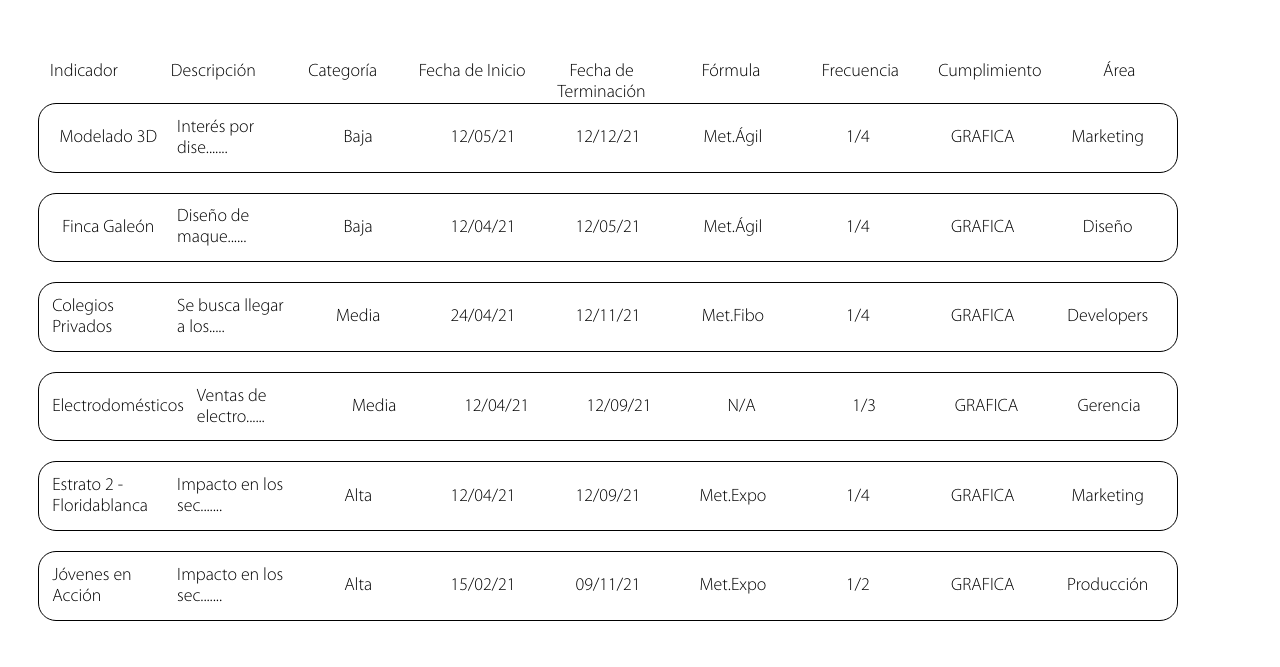
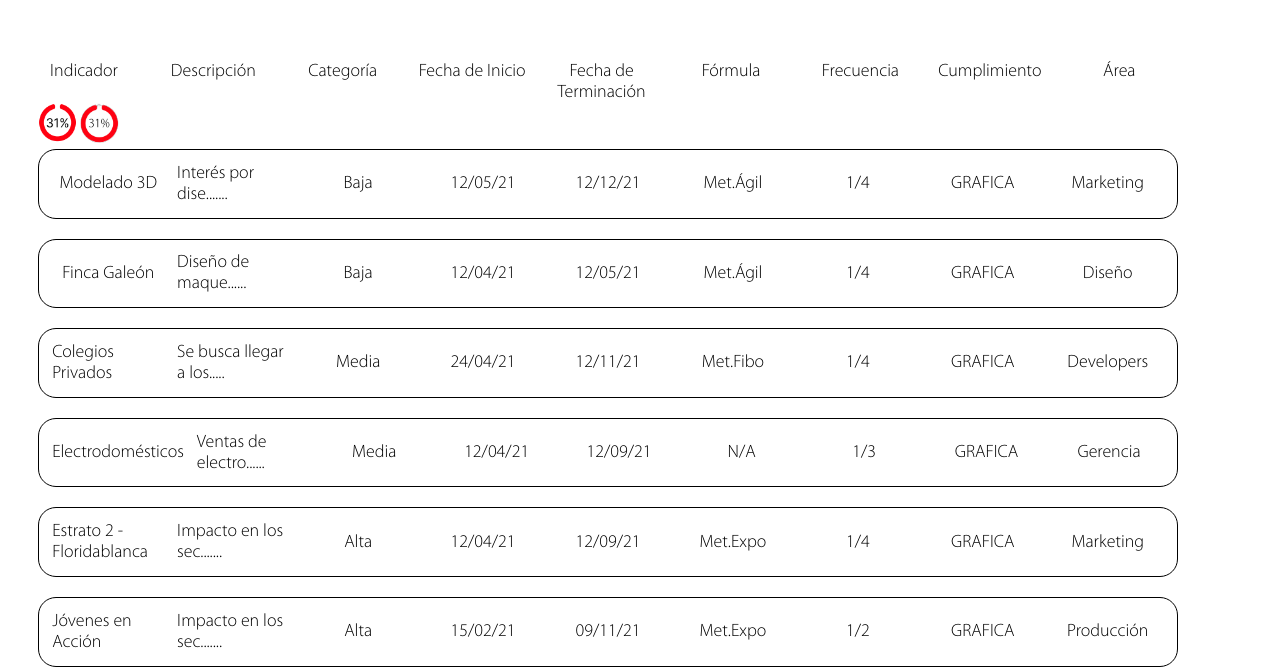
Before and after one commit to Johanbadillo/PROYECTO_MONSALVEJOHAN_SANTOSDANIEL, a plain HTML site: page views/principal.html in a window 1280 px wide. Shown: the part 220-887 px from the top of the page. Before the commit the page ends 841 px from the top, so only its background shows below. Drawn offline with Linux system fonts and the light colour scheme; files whose address does not match are found by name.

Commit message:
feat: :sparkles: add img the graphics

```diff
--- a/views/principal.html
+++ b/views/principal.html
@@ -55,6 +55,9 @@
             <div class="Encabezado">Área</div>
         </div>
         <div class="table-body">
+            <div class="row-container">
+                <img src="./../img/1.png" alt="">
+                <img src="./../img/img1.png" alt="">
                 <div class="table-row">
                     <div class="table-cell">Modelado 3D</div>
                     <div class="table-cell">Interés por dise.......</div>
@@ -65,6 +68,7 @@
                     <div class="table-cell">1/4</div>
                     <div class="table-cell">GRAFICA</div>
                     <div class="table-cell">Marketing</div>
+                </div>
             </div>
 
             <div class="table-row">
```
Also changed, not shown: img/1.png (added), img/img1.png (added), img/img2.png (added), img/img3.png (added), img/img4.png (added), img/img5.png (added), img/img6.png (added). Lines whose indentation alone changed are shown as unchanged.
